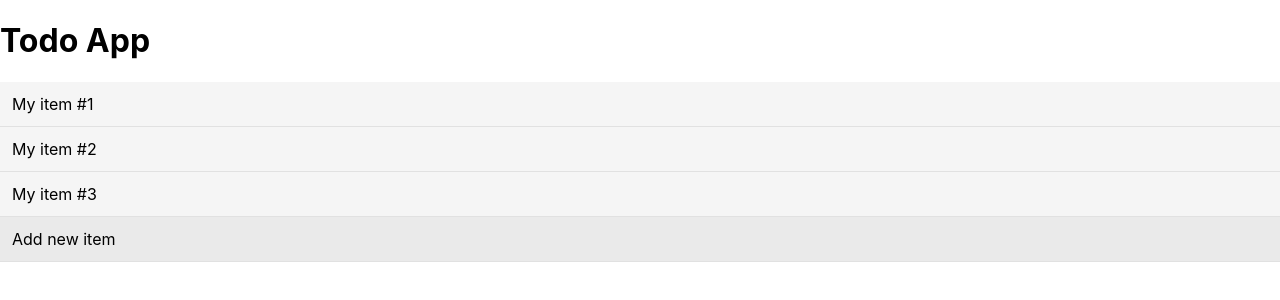
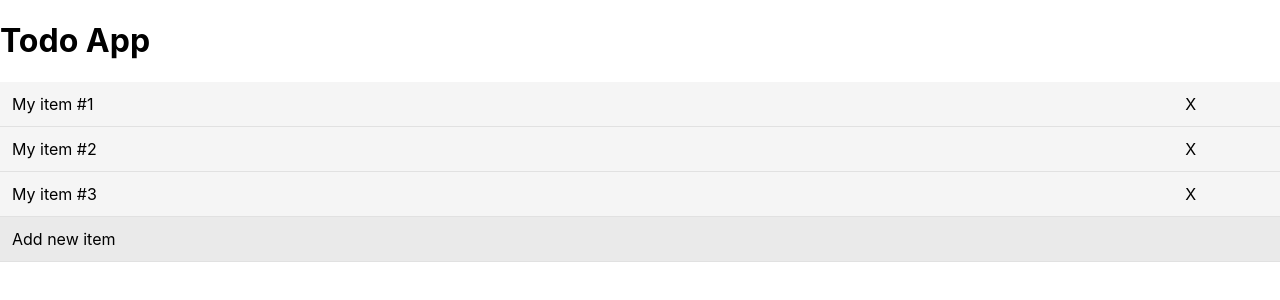
Before and after one commit to nrei0/todo-app, a React (Create React App) app: page / in a window 1280 px wide. Shown: the top 300 px of the page. Built offline with nearby package versions, Linux system fonts and the light colour scheme; no server answers.

Commit message:
Add todo remove functionality

```diff
--- a/package.json
+++ b/package.json
@@ -8,6 +8,7 @@
     "@testing-library/user-event": "^13.5.0",
     "axios": "^0.27.2",
     "body-parser": "^1.20.0",
+    "bootstrap": "^5.2.0-beta1",
     "crypto": "^1.0.1",
     "express": "^4.18.1",
     "react": "^18.2.0",
--- a/src/components/App/App.css
+++ b/src/components/App/App.css
@@ -1,3 +1,5 @@
+@import 'bootstrap/dist/css/bootstrap-grid.min.css';
+
 .app {
   /* background-color: #efefef; */
 }
--- a/src/components/App/App.js
+++ b/src/components/App/App.js
@@ -78,27 +78,30 @@ function App() {
   };
 
   const onItemAdd = () => {
-    const id = items.length
+    const id = items.length;
     const newItem = {
-      name: 'New item',
-      id
-    }
-    setItems(
-      [...items, newItem]
-    );
-    setSelectedId(id)
-  }
+      name: "New item",
+      id,
+    };
+    setItems([...items, newItem]);
+    setSelectedId(id);
+  };
+
+  const onItemRemove = (id) => {
+    setItems(items.filter((item) => item.id !== id));
+  };
 
   return (
     <div className="app">
       <h1>Todo App</h1>
       <TodoList
         items={items}
+        selectedId={selectedId}
         onItemClick={onItemClick}
         onItemBlur={onItemBlur}
         onItemChange={onItemChange}
         onItemAdd={onItemAdd}
-        selectedId={selectedId}
+        onItemRemove={onItemRemove}
       />
     </div>
   );
--- a/src/components/TodoList/TodoList.css
+++ b/src/components/TodoList/TodoList.css
@@ -21,6 +21,21 @@
 	background-color: #eaeaea;
 }
 
+.todo-item-content {
+	word-wrap: break-word;
+}
+
+/* .todo-item-content,
+.todo-item-remove {
+	display: inline-block;
+}
+
+.todo-item-remove {
+	width: 32px;
+	text-align: right;
+	float: right;
+} */
+
 /* .todo-item:last-child {
 border:;
 } */
--- a/src/components/TodoList/TodoList.js
+++ b/src/components/TodoList/TodoList.js
@@ -3,7 +3,15 @@ import { useRef, useEffect } from "react";
 import "./TodoList.css";
 
 function TodoList(props) {
-  const { items, selectedId, onItemClick, onItemBlur, onItemChange, onItemAdd } = props; // { items: [{  ... }, {... }] }
+  const {
+    items,
+    selectedId,
+    onItemClick,
+    onItemBlur,
+    onItemChange,
+    onItemAdd,
+    onItemRemove,
+  } = props; // { items: [{  ... }, {... }] }
 
   const inputRef = useRef(null); // { current: InputElement }
 
@@ -17,9 +25,11 @@ function TodoList(props) {
     const isSelected = selectedId === item.id;
 
     return (
-      <li
-        key={item.id}
-        className="todo-item"
+      <li key={item.id} className="todo-item">
+        <div className="row">
+          <div className="col-11">
+            <div
+              className="todo-item-content"
               onClick={(e) => {
                 e.stopPropagation();
 
@@ -42,16 +52,31 @@ function TodoList(props) {
               ) : (
                 item.name
               )}
+            </div>
+          </div>
+          <div className="col-1">
+            <div
+              className="todo-item-remove"
+              onClick={() => {
+                onItemRemove(item.id);
+              }}
+            >
+              X
+            </div>
+          </div>
+        </div>
       </li>
     );
   });
 
-  return <div className="todo-list">
+  return (
+    <div className="todo-list">
       <ul>{itemElements}</ul>
       <div className="todo-add-item" onClick={onItemAdd}>
         Add new item
       </div>
     </div>
+  );
 }
 
 export default TodoList;
```
Also changed, not shown: 1 other file (tests, documents, lock files or other folders). Lines whose indentation alone changed are shown as unchanged.
